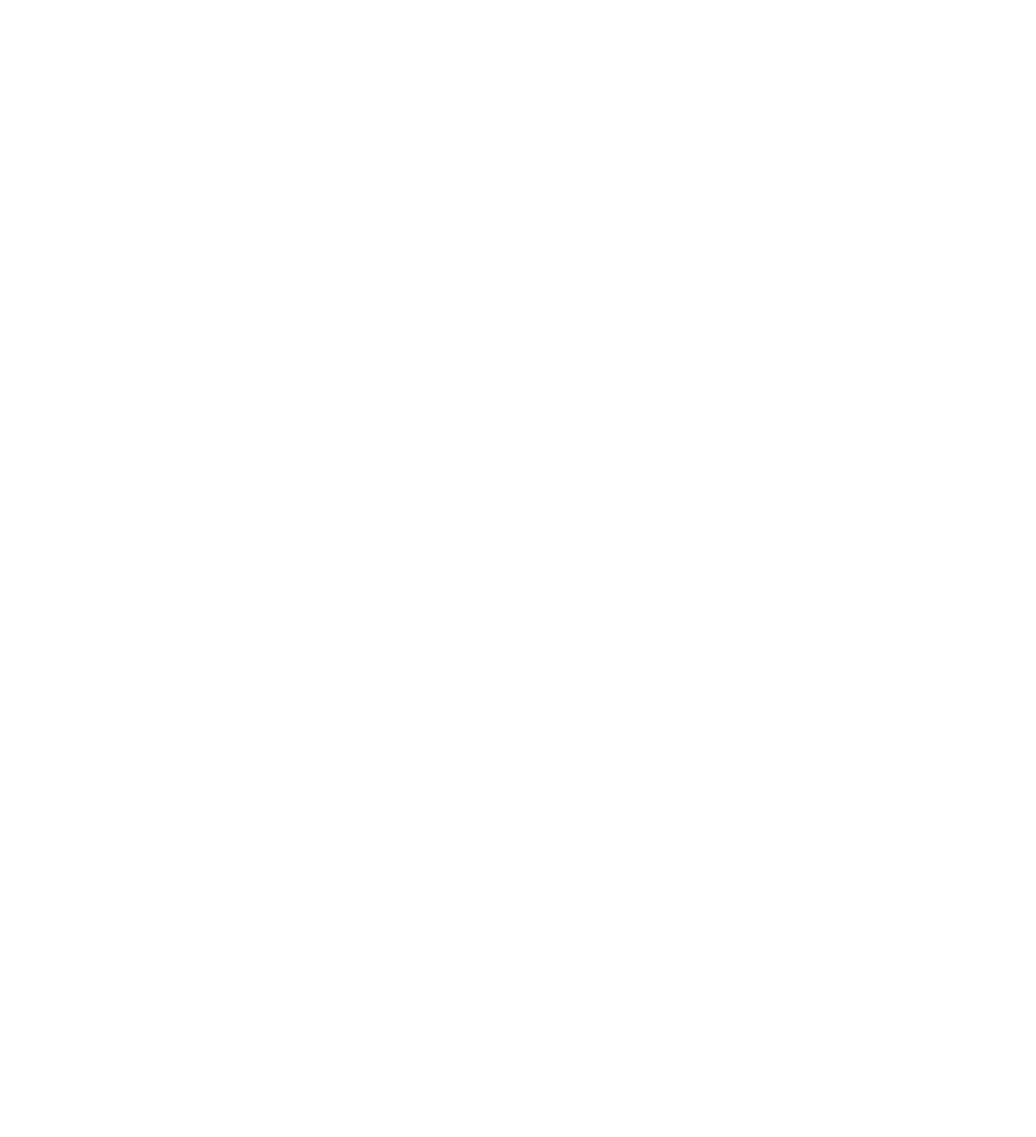
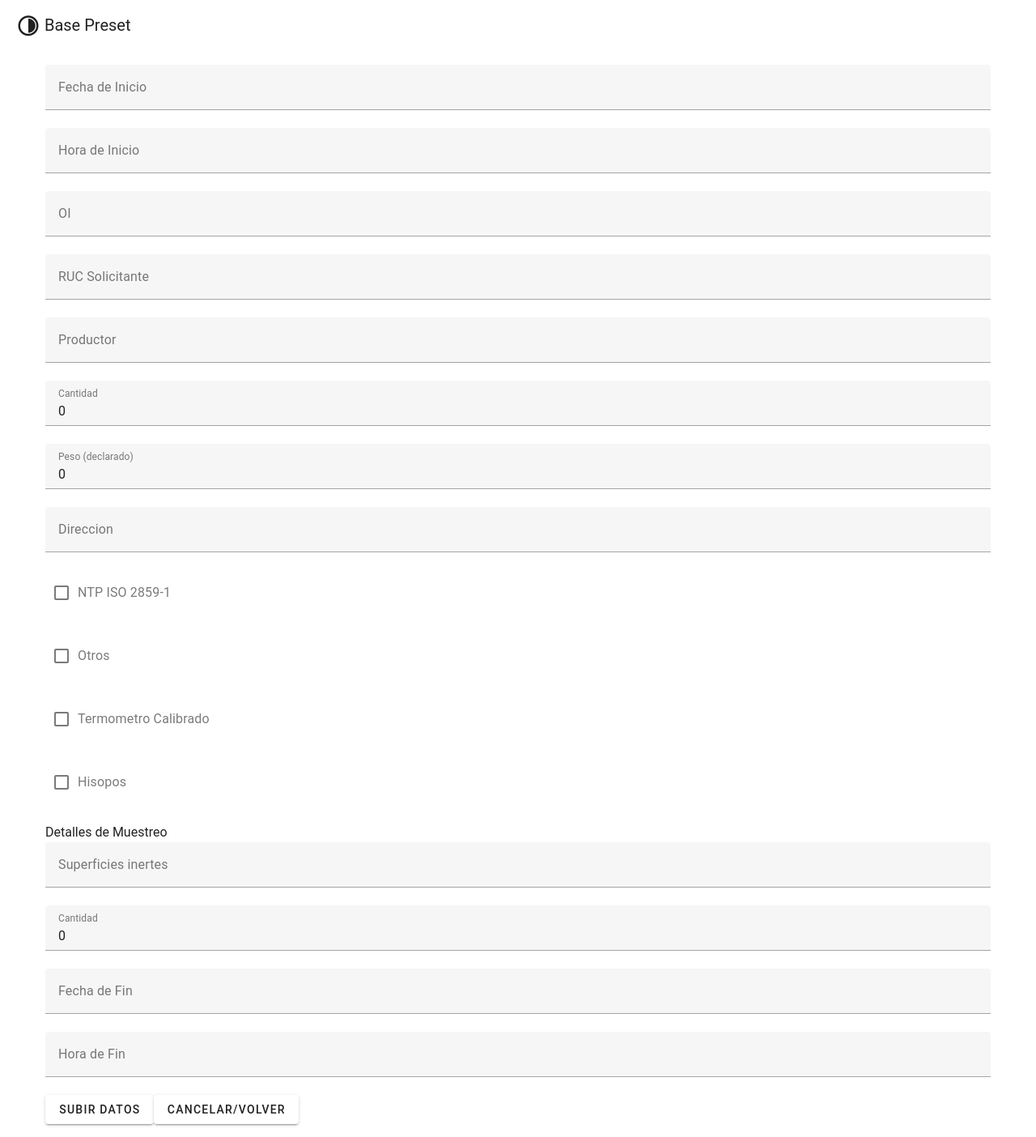
Before and after one commit to italo-casanova/poc-view, a Vue app: page /InspeccionSuperficies in a window 1280 px wide. Before the commit this address had no page. Shown: the whole page at 81% size. Before the commit the page ends 800 px from the top, so only its background shows below. Built offline with nearby package versions, Linux system fonts and the light colour scheme.

Commit message:
add: revison de superficies view

```diff
--- a/src/components/InspeccionSuperficies.vue
+++ b/src/components/InspeccionSuperficies.vue
@@ -1,6 +1,6 @@
 <template>
   <v-container>
-    <v-form ref="form" v-model="valid">
+    <v-form ref="form">
       <v-text-field v-model="formData.startDate" label="Fecha de Inicio"></v-text-field>
       <v-text-field v-model="formData.startTime" label="Hora de Inicio"></v-text-field>
       <v-text-field v-model="formData.oi" label="OI"></v-text-field>
@@ -18,7 +18,7 @@
       <v-text-field v-model="formData.sampleDetails_quantity" label="Cantidad"></v-text-field>
       <v-text-field v-model="formData.endDate" label="Fecha de Fin"></v-text-field>
       <v-text-field v-model="formData.endTime" label="Hora de Fin"></v-text-field>
-      <v-btn :disabled="!valid" @click="submitData">Subir Datos</v-btn>
+      <v-btn  @click="submitData">Subir Datos</v-btn>
       <v-btn @click="cancelForm">Cancelar/Volver</v-btn>
     </v-form>
   </v-container>
@@ -27,12 +27,11 @@
 <script setup>
 import { ref, reactive } from 'vue';
 import axios from 'axios';
-import { useForm } from '@vuelidate/core';
-import { required } from '@vuelidate/validators';
+
 
 const formData = reactive({
-startDate:new DATE(),
-startTime:new TIME(),
+startDate:"",
+startTime:"",
 oi:'',
 applicantsruc:0,
 producer:'',
@@ -45,19 +44,19 @@
 instruments_hyssop: '',
 sampleDetails_inertsurfaces: '',
 sampleDetails_quantity:0,
-end_date:new DATE(),
-end_time:new TIME(),
+end_date:"",
+end_time: "",
 });
 
 const submitData = async () => {
-  if (valid.value) {
+
     try {
       await axios.post('http://127.0.0.1/api/v1/service', formData);
       // Handle success
     } catch (error) {
       // Handle error
     }
-  }
+
 };
 
 const resetData = () => {
--- a/src/router/index.ts
+++ b/src/router/index.ts
@@ -58,6 +58,20 @@
       },
     ],
   },
+  {
+    path: '/InspeccionSuperficies',
+    component: () => import('@/layouts/default/Default.vue'),
+    children: [
+      {
+        path: '',
+        name: 'Inspeccion superficies',
+        // route level code-splitting
+        // this generates a separate chunk (Home-[hash].js) for this route
+        // which is lazy-loaded when the route is visited.
+        component: () => import('@/views/InspeccionSuperficiesView.vue'),
+      },
+    ],
+  },
 ]
 
 const router = createRouter({
--- a/src/views/InspeccionSuperficiesView.vue
+++ b/src/views/InspeccionSuperficiesView.vue
@@ -0,0 +1,7 @@
+<template>
+    <InspeccionSuperficies />
+  </template>
+
+  <script lang="ts" setup>
+    import InspeccionSuperficies from '@/components/InspeccionSuperficies.vue'
+  </script>
```
